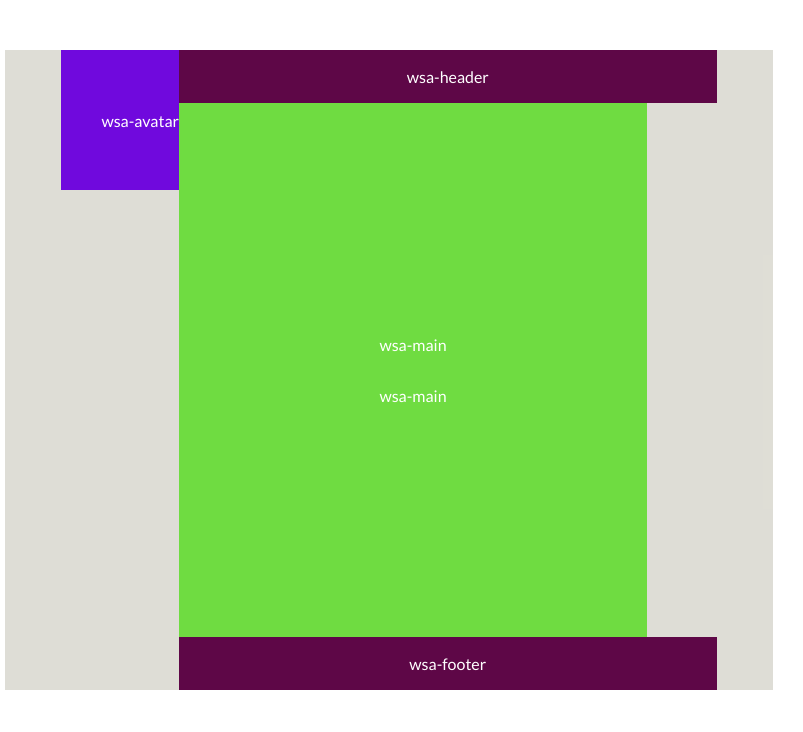
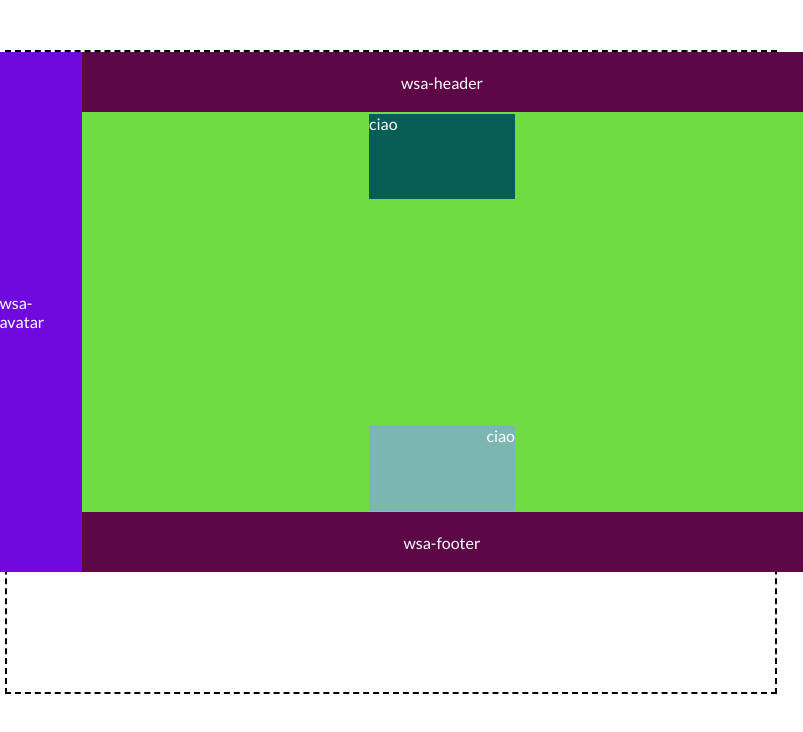
Before and after one commit to leamusa/html-css-boolzapp, a plain HTML site: page index.html in a window 768 px wide. Shown: the whole page, 803 px wide, since content can reach past the window. Drawn offline with Linux system fonts and the light colour scheme.

Commit message:
hiding principal header and sidebar -into media query , add chat class and flex, i have to fix it

```diff
--- a/assets/css/style.css
+++ b/assets/css/style.css
@@ -1,37 +1,32 @@
-/* Stile predefinito per schermi desktop */
-body {
+* body {
   margin: 0;
   padding: 0;
   font-family: "Lato", sans-serif;
 }
-
+#backgrd .container {
+  height: 100vh;
+  display: flex;
+  background: linear-gradient(from top, #b9b8b2, to bottom #757a7b);
+}
 .header {
   background-color: #075e54;
   height: 63px;
   position: relative;
-  width: 887px;
-}
-
-.wsa-main {
-  background-color: #6fdc41;
-  flex-grow: 3;
-  color: #fff;
-  max-width: 468px;
   width: 100%;
 }
-
 .main-container {
   display: flex;
-  background-color: rgba(219, 218, 210, 0.9);
   justify-content: center;
   position: absolute;
   top: 50px;
   bottom: auto;
-  width: 600px;
-  height: 300px;
+  width: ;
+  height: fit-content;
   margin: auto;
+  border: 2px dashed;
 }
-
+.left {
+}
 .sidebar {
   color: #fff;
   margin: auto 0;
@@ -57,28 +52,57 @@ body {
   padding: 20px;
   color: white;
 }
+.right {
+}
 
 .wsa-container {
-  width: 70%;
+  width: 100%;
   display: flex;
   flex-direction: column;
-}
-
-.wsa-header {
-  background-color: #5e0747;
-  color: #fff;
 }
 
 .wsa-main {
   background-color: #6fdc41;
   flex-grow: 3;
   color: #fff;
-  width: 100%; /* Imposta la larghezza di wsa-main al 100% */
+  max-width: 468px;
+  width: 100%;
+}
+.chat {
+  display: flex;
+  flex-direction: column-reverse;
+  max-width: 607px;
+  height: 397px;
+  align-items: stretch;
+  flex-wrap: nowrap;
+  align-content: space-between;
+  justify-content: space-between;
 }
 
+#chat .sent {
+  background-color: #7bb7b0;
+  height: 85px;
+  position: relative;
+  width: 146px;
+  display: flex-end;
+}
+#chat .received {
+  background-color: #075e54;
+  height: 85px;
+  position: relative;
+  width: 146px;
+  display: flex-start;
+}
+
+.wsa-header,
 .wsa-footer {
-  background-color: #e8d01d;
+  display: flex;
+  justify-content: center;
+  align-items: center;
+  background-color: #5e0747;
   color: #fff;
+  height: 31px;
+  width: 721px;
 }
 
 /* Media query ----------------------------------- */
@@ -100,13 +124,27 @@ body {
   .wsa-avatar {
     margin-top: 0;
   }
+  .sent {
+    background-color: #7bb7b0;
+    height: 85px;
+    position: relative;
+    width: 146px;
+    display: flex;
+    justify-content: flex-end;
+  }
+  .received {
+    background-color: #075e54;
+    height: 85px;
+    position: relative;
+    width: 146px;
+  }
 }
 
 /* Media query per dispositivi mobili */
-@media (max-width: 1024px) {
+@media (min-width: 556px) {
   .main-container {
-    width: 80%;
-    height: auto;
+    width: 100%;
+    height: 100vh;
     left: 10px;
     right: 10px;
   }
@@ -137,16 +175,17 @@ body {
     flex-direction: column;
     align-items: center;
     justify-content: center;
-    width: 100%;
-    height: 100px;
+    width: 62px;
+    height: 480px;
+  }
 }
 .wsa-main {
   display: flex;
   flex-direction: column;
   align-items: center;
   justify-content: center;
-    width: 100%;
-    height: 100%;
+  max-width: 100%;
+  height: 400px;
 }
 
 .wsa-header,
@@ -156,7 +195,15 @@ body {
   align-items: center;
   background-color: #5e0747;
   color: #fff;
-    height: 63px;
+  height: 60px;
   /* Altri stili per header e footer su dispositivi mobili */
 }
+
+media (max-width: 768px) .wsa-avatar {
+  display: flex;
+  flex-direction: column;
+  align-items: center;
+  justify-content: center;
+  width: 84px;
+  height: 481px;
 }
--- a/index.html
+++ b/index.html
@@ -11,7 +11,8 @@
   </head>
 
   <body>
-    <div class="background-container">
+    <!---container back-->
+    <div class="backgrd-container">
       <!-- Header -->
       <div class="header">
         <h1></h1>
@@ -19,8 +20,9 @@
 
       <!-- main container -->
       <div class="main-container">
+        <!-- Sidebar 1 -->
+        <div class="left">
           <div class="sidebar-container">
-          <!-- Sidebar 1 -->
           <div class="sidebar sidebar-1">
               <p>Sidebar 1 Content</p>
             </div>
@@ -40,18 +42,27 @@
               <p>wsa-avatar</p>
             </div>
           </div>
-
+        </div>
         <!-- wsa-container-header/main/footer -->
         <div class="wsa-container">
+          <div class="right"> <!-- right -->
             <!-- wsa-header -->
+
             <header class="wsa-header">
             <p>wsa-header</p>
           </header>
 
           <!-- wsa-main -->
           <main class="wsa-main">
-            <p>wsa-main</p>
-            <p>wsa-main</p>
+          <!-- class-chat -->
+            <div class="chat">
+            <div class="sent">ciao</div>
+              <!-- /.sent -->
+              <div class="received">ciao</div>
+              <!-- /.received -->
+
+            </div>
+            <!-- /.chat -->
           </main>
 
           <!-- wsa-footer -->
```
Lines whose indentation alone changed are shown as unchanged.
